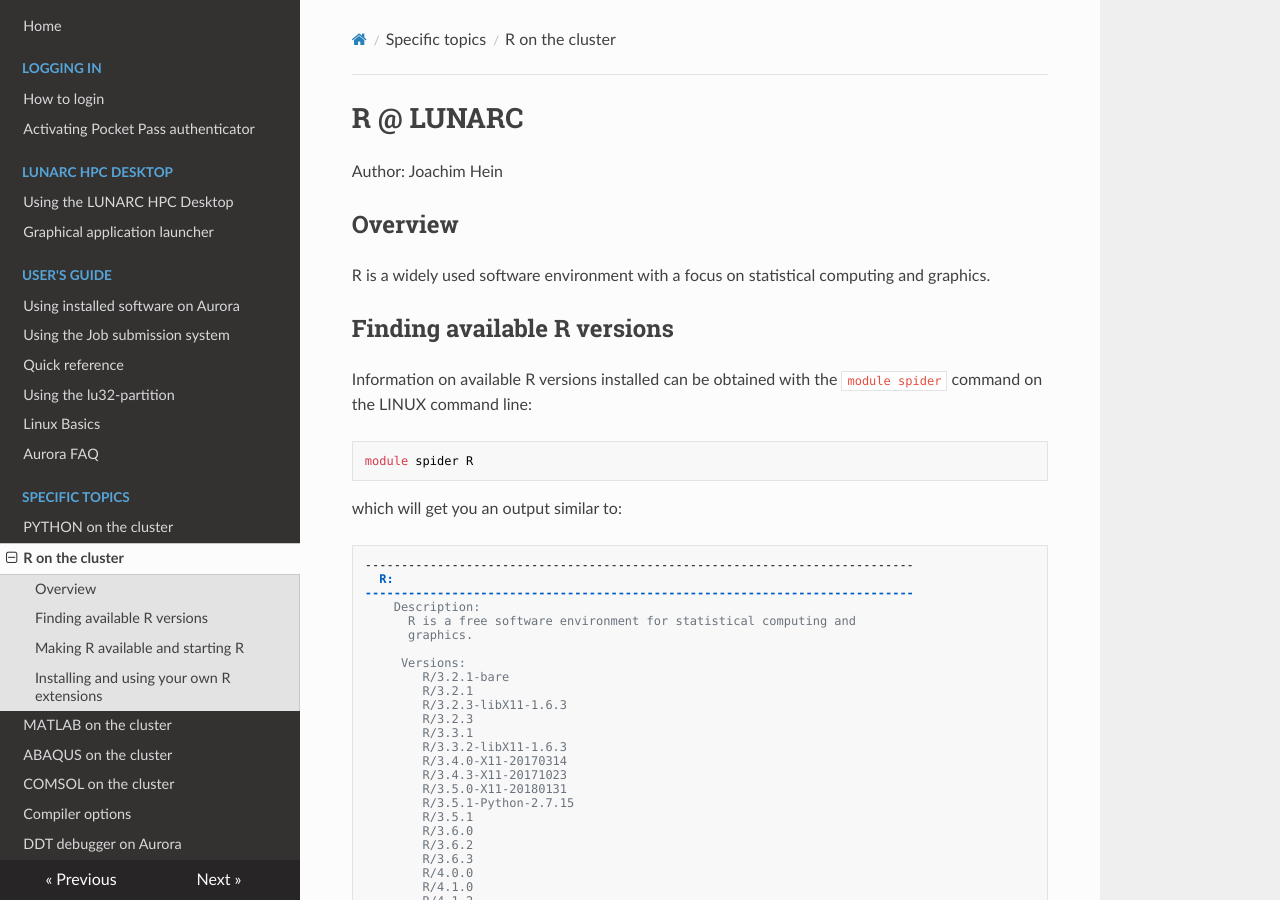
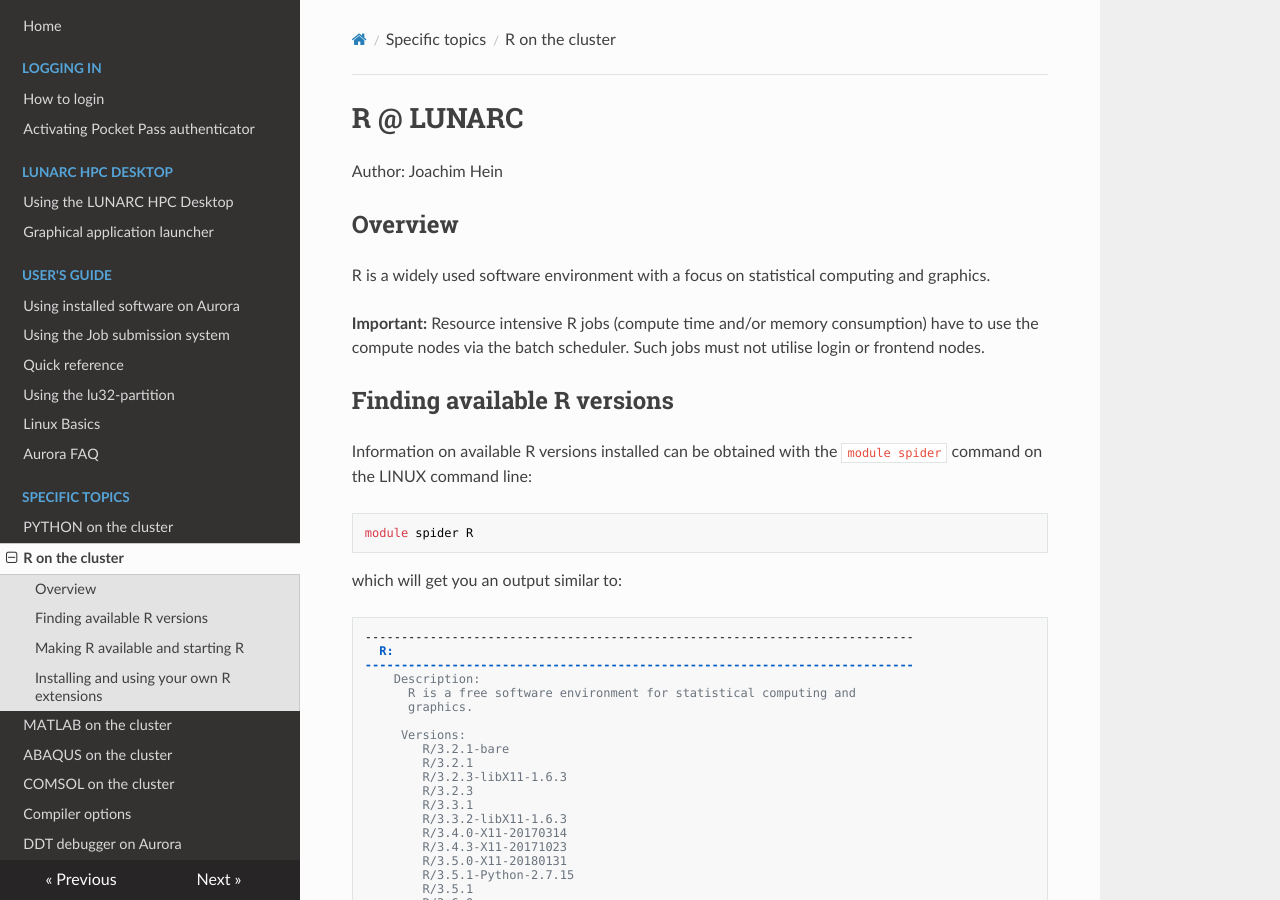
Before and after one commit to lunarc/lunarc_docs, an MkDocs documentation site: the page built from docs/Rscript.md, in a window 1280 px wide and 900 px high. Built offline with MkDocs 1.6.1, drawn with Linux system fonts in a browser that asks for light colours; nearby versions of some CDN libraries; some of the changed lines change nothing that is shown; some of the changed text lies outside the part shown.

Commit message:
Minor fixes to the Rscript doc.

````diff
--- a/docs/Rscript.md
+++ b/docs/Rscript.md
@@ -4,6 +4,8 @@
 ## Overview
 
 R is a widely used software environment with a focus on statistical computing and graphics.
+
+**Important:** Resource intensive R jobs (compute time and/or memory consumption) have to use the compute nodes via the batch scheduler.  Such jobs must not utilise login or frontend nodes.
 
 ## Finding available R versions
 
@@ -118,7 +120,7 @@
 > .libPaths(c('~/MyRextensions', .libPaths()))
 
 ```
-It is important that `MyRextensions` is the first argument.  After this, any call to `install.packages` will install the extensions into the directory `MyRextensions` inside your diskspace.   For instance, if we want to install the extension **geosphere** we have to run:
+It is important that `MyRextensions` is the first argument.  After this, any call to `install.packages()` will install the extensions into the directory `MyRextensions` inside your diskspace.   For instance, if we want to install the extension **geosphere** we have to run:
 
 ```
 > install.packages('geosphere')
@@ -130,4 +132,4 @@
 > library('geosphere')
 ```
 
-If in a future R session you get an error, stating that there is no 'geosphere' package, remember to run the `.libPaths()` function before using the `library()` function.
+If in a future R session you get an error, stating that there is no 'geosphere' package, remember to run the `.libPaths()` function, as shown above, before using the `library()` function.
````
